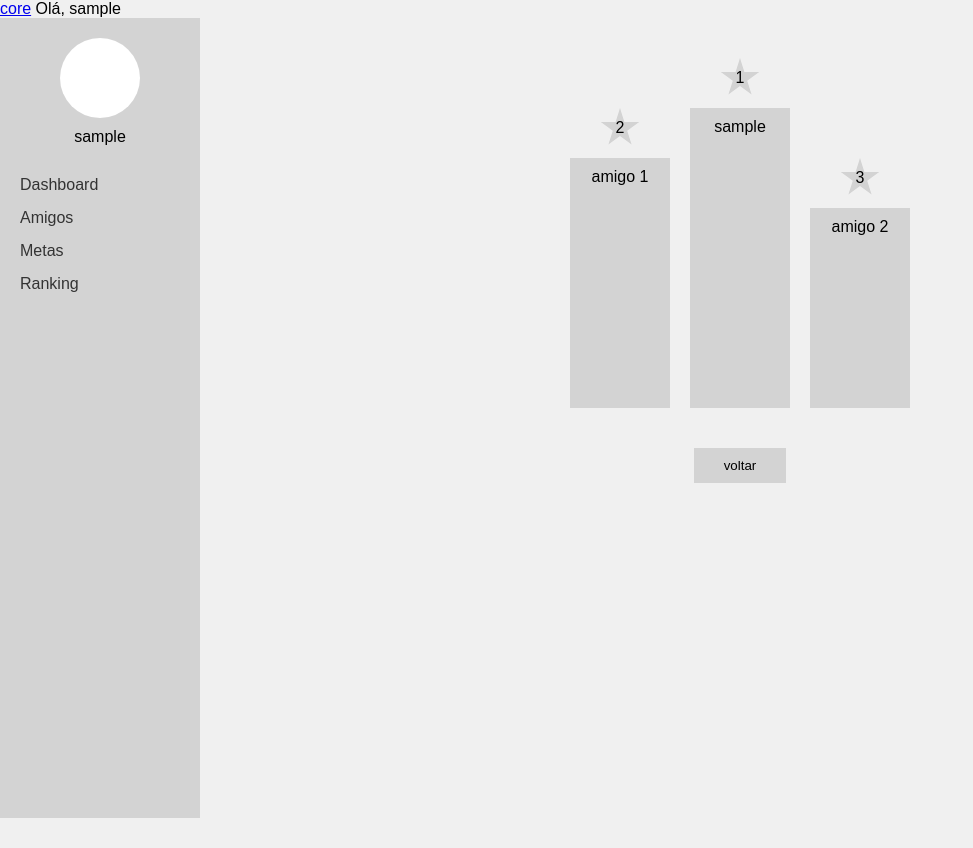
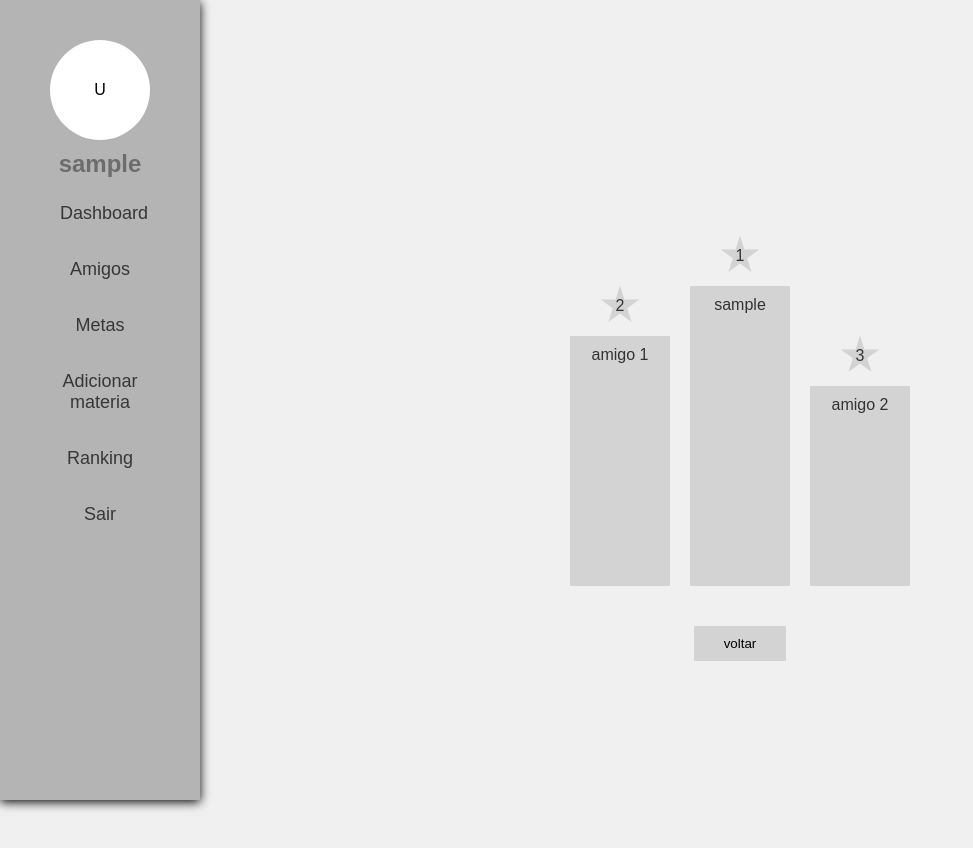
Before and after one commit to Lucasmenezes08/FocusTime, a Django app: page /ranking/ in a window 1280 px wide. Shown: the whole page, without its empty margins (0-973 px from the left). Before the commit the page ends 818 px from the top, so only its background shows below. Run offline with Django 5.2, Linux system fonts and the light colour scheme; the visitor is signed in with stand-in values (Sample User, id 1); parts of the project's set-up code (start-up, migrations or seed data) failed here and were passed over.

Commit message:
:bug: fix: Correção da padronização da nav bar entre as urls: Index e ranking. closes #11

```diff
--- a/FocusTime/static/ranking.css
+++ b/FocusTime/static/ranking.css
@@ -15,39 +15,6 @@ body {
     min-height: 100vh;
 }
 
-.sidebar {
-    width: 200px;
-    background-color: #d3d3d3;
-    padding: 20px;
-}
-
-.profile {
-    display: flex;
-    flex-direction: column;
-    align-items: center;
-    margin-bottom: 30px;
-}
-
-.profile-pic {
-    width: 80px;
-    height: 80px;
-    background-color: white;
-    border-radius: 50%;
-    margin-bottom: 10px;
-}
-
-.sidebar nav ul {
-    list-style: none;
-}
-
-.sidebar nav ul li {
-    margin-bottom: 15px;
-}
-
-.sidebar nav ul li a {
-    text-decoration: none;
-    color: #333;
-}
 
 .ranking-container {
     flex: 1;
--- a/FocusTime/templates/index.html
+++ b/FocusTime/templates/index.html
@@ -9,10 +9,12 @@
     <link rel="stylesheet" href="{% static "style.css" %}">
     <link rel="stylesheet" href="{% static "modal-materia.css" %}">
     <link rel="icon" href="{% static "img\faviconBatmanTIRARDEPOIS.jpg" %}">
+    {% block extra_css %}{% endblock %}
     <title>FocusTime</title>
 </head>
+
 <body>
-
+    {% block content %}
     <div class="menuprincipal">
         <div class="sidebar">
             <div class="usericon">U</div>
@@ -85,11 +87,9 @@
                         {% endfor %}
                     {% endif %}
                 </div>
+            </div>
         </div>
-
-
-    </div>
-
+    {% endblock content %}
 
     <script src="{% static '/modal.mat' %}"></script>
 
--- a/FocusTime/templates/ranking.html
+++ b/FocusTime/templates/ranking.html
@@ -1,26 +1,35 @@
-{% extends 'base.html' %}
+{% extends 'index.html' %}
 {% load static %}
 
+
+<link rel="icon" href="{% static "img\faviconBatmanTIRARDEPOIS.jpg" %}">
+
+{% block extra_css %}
+<link rel="stylesheet" href="{% static 'ranking.css' %}">
+{% endblock %}
+
 {% block content %}
-<link rel="icon" href="{% static "img\faviconBatmanTIRARDEPOIS.jpg" %}">
-<link rel="stylesheet" href="{% static 'ranking.css' %}">
-
-<div class="container">
+<div class="menuprincipal">
     <div class="sidebar">
-        <div class="profile">
-            <div class="profile-pic"></div>
-            <span>{{ user.username }}</span>
-        </div>
-        <nav>
+        <div class="usericon">U</div>
+        <h2 class="user-name"> {{ user.username }} </h2>
         <ul>
             <li><a href="{% url 'index' %}">Dashboard</a></li>
             <li><a href="#">Amigos</a></li>
             <li><a href="{% url 'cronometro' %}">Metas</a></li>
+            <li><a href="{% url 'cadastro_materia' %}">Adicionar materia</a></li>
             <li><a href="{% url 'ranking' %}">Ranking</a></li>
+            <li>
+                {% if user.is_authenticated %}
+                <a href="{% url 'logout' %}">Sair</a>
+                {% else %}
+                <a href="{% url 'login' %}">Entrar</a>
+                {% endif %}
+            </li>
         </ul>
-        </nav>
     </div>
 
+    <div class="content">
         <div class="ranking-container">
             <div class="ranking-list">
                 <div class="rank-item second">
@@ -48,4 +57,5 @@
             <a href="{% url 'index' %}"><button class="back-button">voltar</button></a>
         </div>
     </div>
+</div>
 {% endblock content %}
```
Lines whose indentation alone changed are shown as unchanged.
